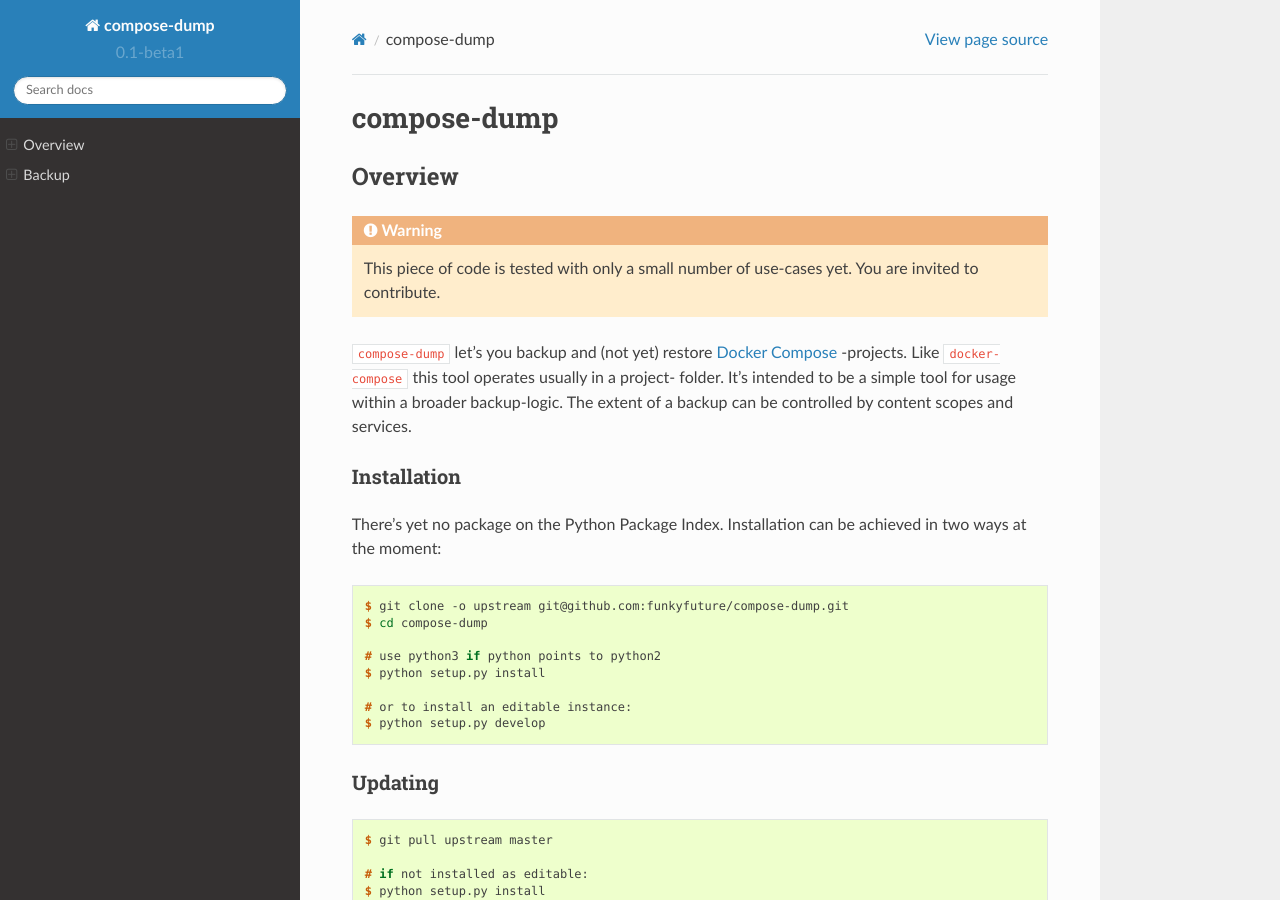
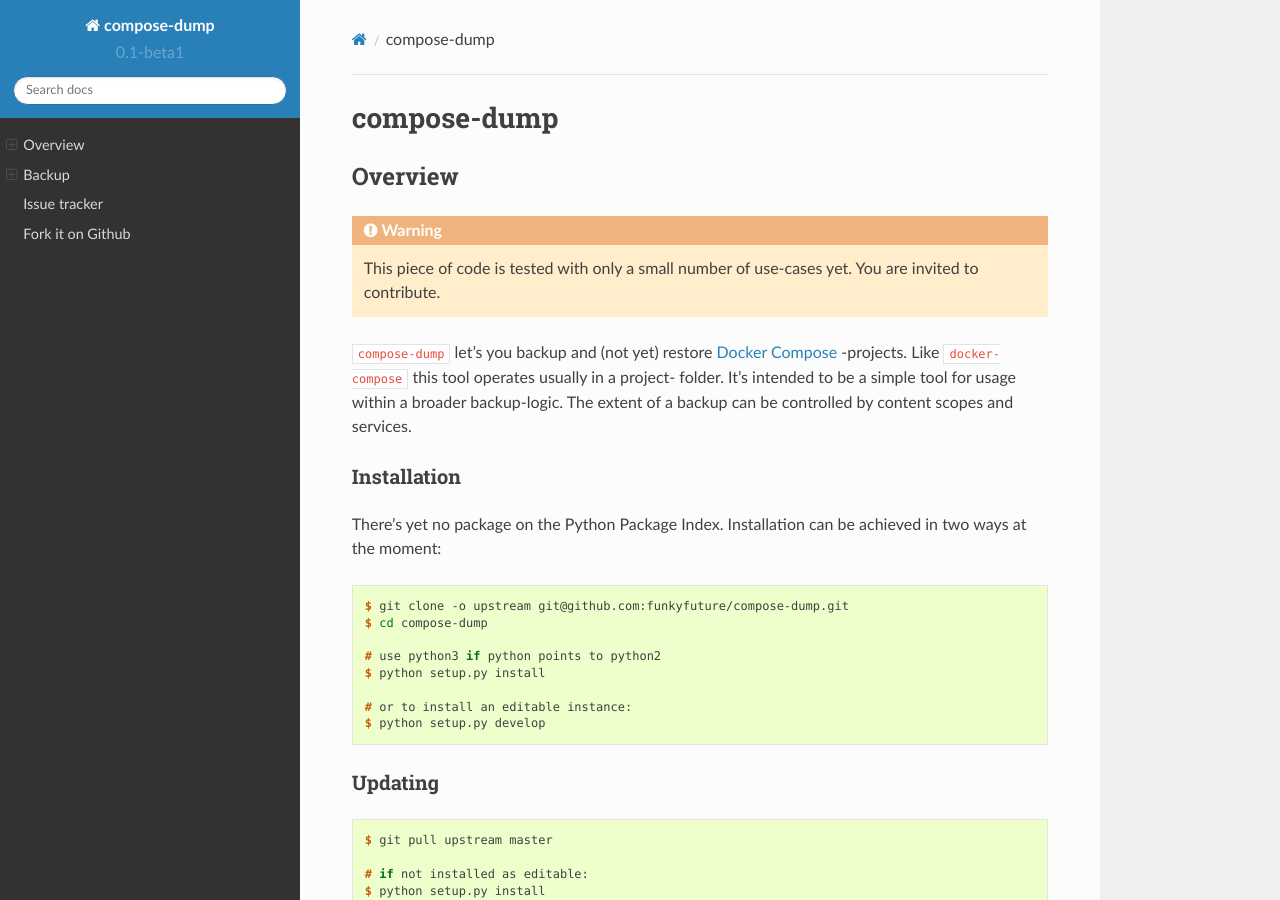
Before and after one commit to 3mb3dw0rk5/compose-dump, a Sphinx documentation site: the page built from docs/index.rst, in a window 1280 px wide and 900 px high. Built offline with Sphinx 7.4.7 and the Read the Docs theme 2.0.0, drawn with Linux system fonts in a browser that asks for light colours; some of the changed text lies outside the part shown.

Commit message:
Adds links to gh-pages in the docs

```diff
--- a/docs/conf.py
+++ b/docs/conf.py
@@ -177,7 +177,7 @@
 # If true, SmartyPants will be used to convert quotes and dashes to
 # typographically correct entities.
 #
-# html_use_smartypants = True
+html_use_smartypants = True
 
 # Custom sidebar templates, maps document names to template names.
 #
@@ -202,7 +202,7 @@
 
 # If true, links to the reST sources are added to the pages.
 #
-# html_show_sourcelink = True
+html_show_sourcelink = False
 
 # If true, "Created using Sphinx" is shown in the HTML footer. Default is True.
 #
@@ -210,7 +210,7 @@
 
 # If true, "(C) Copyright ..." is shown in the HTML footer. Default is True.
 #
-# html_show_copyright = True
+html_show_copyright = False
 
 # If true, an OpenSearch description file will be output, and all pages will
 # contain a <link> tag referring to it.  The value of this option must be the
--- a/docs/index.rst
+++ b/docs/index.rst
@@ -7,6 +7,8 @@
 
    overview
    backup
+   Issue tracker <https://github.com/funkyfuture/compose-dump/issues>
+   Fork it on Github <https://github.com/funkyfuture/compose-dump/fork>
 
 
 .. include:: overview.rst
```
